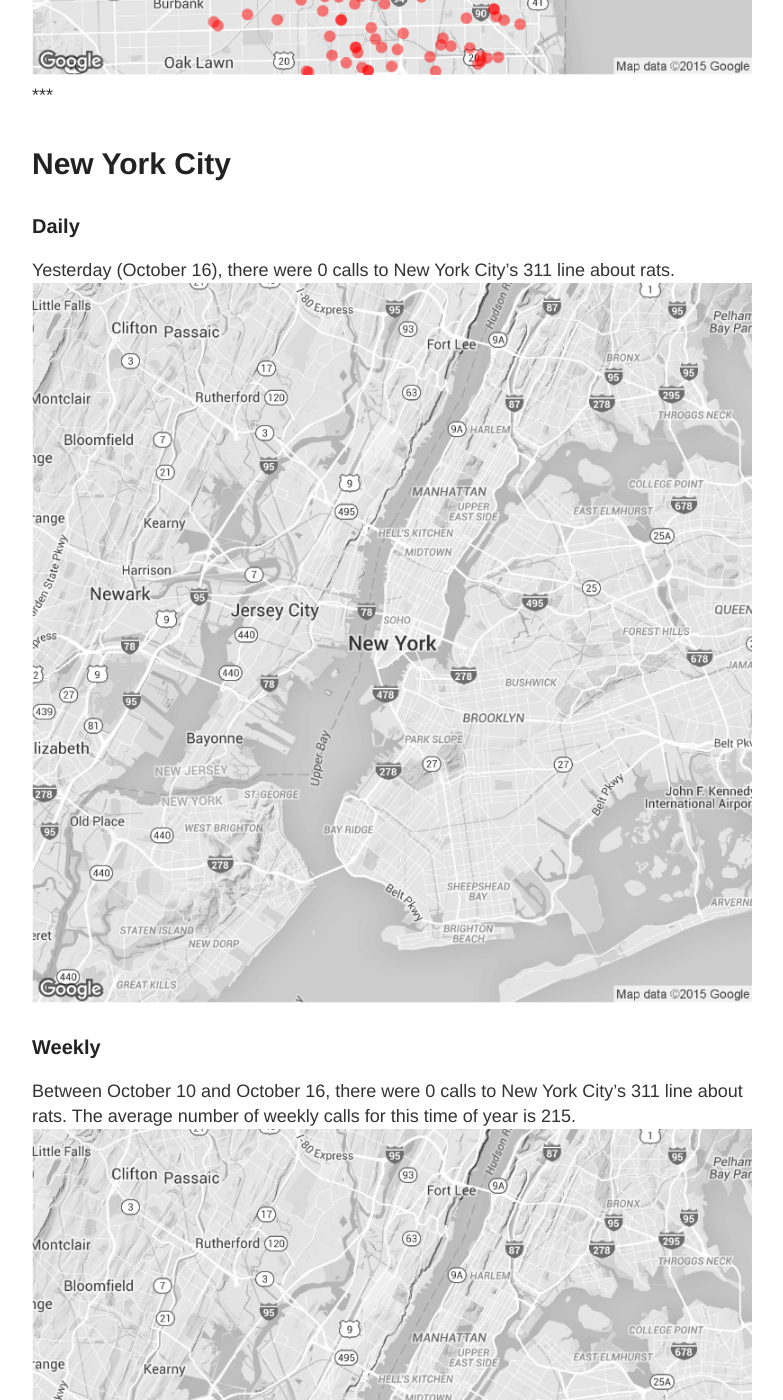
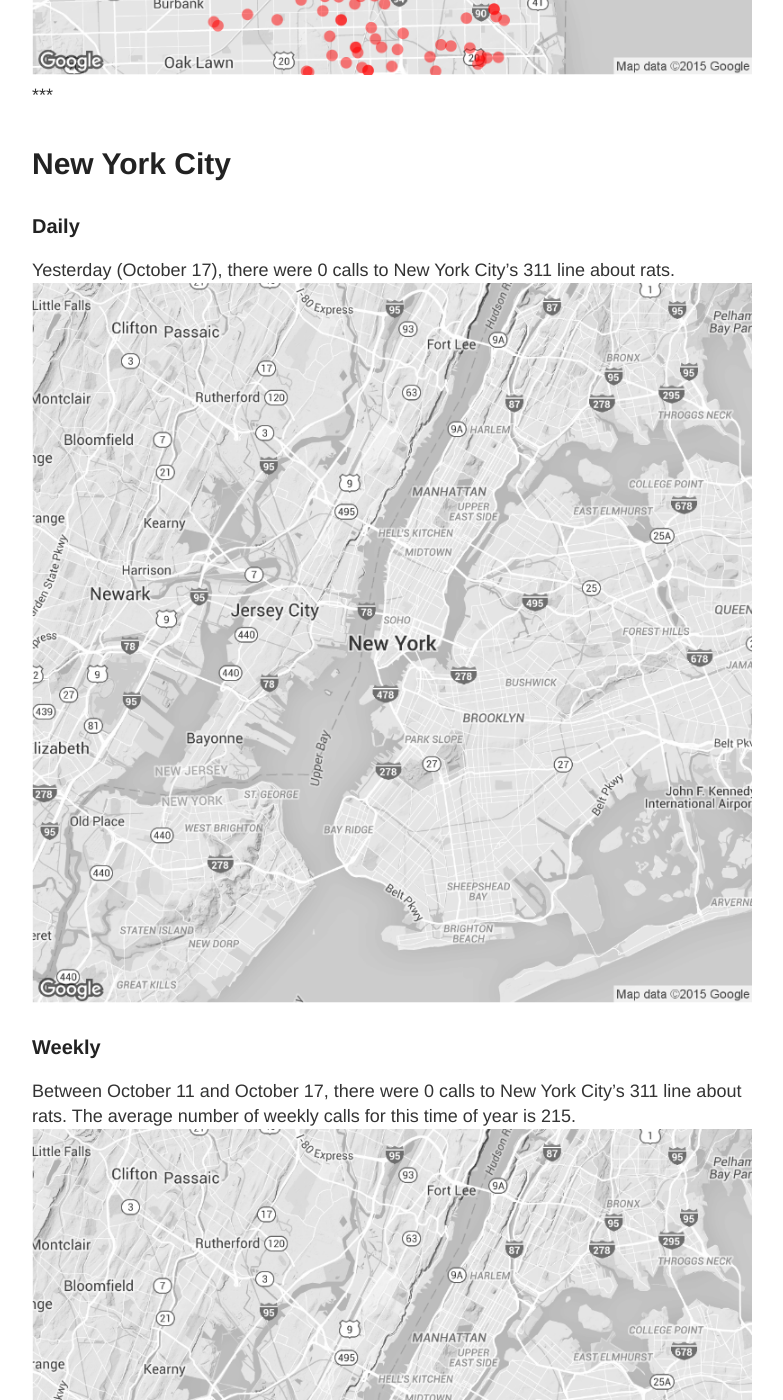
Before and after one commit to DanielHadley/ratmaps, a Jekyll site: the page built from daily.md, in a window 1280 px wide and 1400 px high, scrolled down 1986 px. Shown: the whole window, without its empty margins (248-1031 px from the left). Built offline with Jekyll 4.4.1, drawn with Linux system fonts in a browser that asks for light colours; comment, search, counter and statistics services are not loaded; some of the changed text lies outside the part shown.

Commit message:
Daily Maps

```diff
--- a/daily.md
+++ b/daily.md
@@ -15,22 +15,22 @@
 
 ### Daily
 
-Yesterday (October 16), there were 109 calls to Chicago's 311 line about rats.
+Yesterday (October 17), there were 2 calls to Chicago's 311 line about rats.
 ![Chicago rat calls to 311 weekly map]({{ site.cityimages }}/daily/Chicago_Rat_Map_Daily.png)
 
 ### Weekly
-Between October 10 and October 16, there were 923 calls to Chicago's 311 line about rats. The average number of weekly calls for this time of year is 641.
+Between October 11 and October 17, there were 866 calls to Chicago's 311 line about rats. The average number of weekly calls for this time of year is 641.
 ![Chicago rat calls to 311 weekly map]({{ site.cityimages }}/daily/Chicago_Rat_Map_Weekly.png)
 ***
 # New York City <a id="nyc"><a>
 
 ### Daily
 
-Yesterday (October 16), there were 0 calls to New York City's 311 line about rats.
+Yesterday (October 17), there were 0 calls to New York City's 311 line about rats.
 ![NYC rat calls to 311 weekly map]({{ site.cityimages }}/daily/NYC_Rat_Map_Daily.png)
 
 ### Weekly
-Between October 10 and October 16, there were 0 calls to New York City's 311 line about rats. The average number of weekly calls for this time of year is 215.
+Between October 11 and October 17, there were 0 calls to New York City's 311 line about rats. The average number of weekly calls for this time of year is 215.
 ![NYC rat calls to 311 weekly map]({{ site.cityimages }}/daily/NYC_Rat_Map_Weekly.png)
 
 Each red dot represents one call about a rat seen in that location. The dots are transparent, so multiple calls from one location will be seen as a solid dot. The usual caveats apply: more calls do not necessarily mean that there are more rats in that location than other parts of the city. A cluster of dots could indicate that one resident is unusually vocal about rodents in his or her neighborhood. Also, more densely populated neighborhoods tend to make more calls to 311.
```
Also changed, not shown: images/pages/daily/Chicago_Rat_Map_Daily.png, images/pages/daily/Chicago_Rat_Map_Weekly.png.
